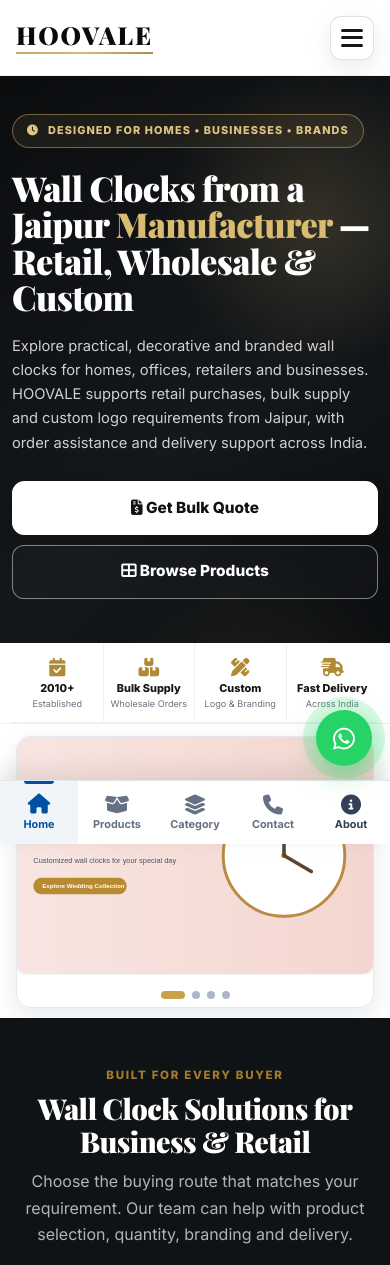
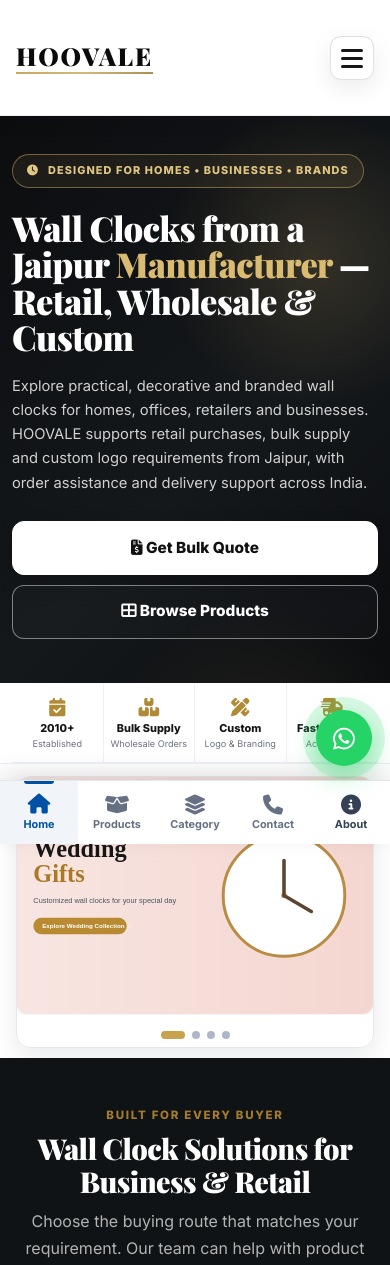
Before and after one commit to bhawanirathore7773/Hoovale, a Django app: page / in a window 390 px wide. Shown: the top 1265 px of the page. Run offline with Django 5.2, Linux system fonts and the light colour scheme; data comes from the database, SQL or seed files in the repository; data that the repository does not hold is empty; parts of the project's set-up code (start-up, migrations or seed data) failed here and were passed over; some libraries are stand-ins or nearby versions.

Commit message:
Match mobile header height with bottom navigation

```diff
--- a/hoovale_project/static/css/premium_theme.css
+++ b/hoovale_project/static/css/premium_theme.css
@@ -3500,3 +3500,51 @@
         max-height: 64px !important;
     }
 }
+
+/* ============================================================
+   MOBILE HEADER / BOTTOM NAV HEIGHT MATCH
+   Keep the top mobile header visually equal to the fixed
+   bottom navigation area. Do not change desktop header.
+   ============================================================ */
+@media (max-width: 991px) {
+    .navbar.hv-navbar {
+        height: 116px !important;
+        min-height: 116px !important;
+        max-height: 116px !important;
+        padding: 0 !important;
+        box-sizing: border-box !important;
+    }
+
+    .navbar.hv-navbar > .container,
+    .navbar.hv-navbar > .container-fluid,
+    .navbar.hv-navbar > .container-lg {
+        height: 100% !important;
+        min-height: 116px !important;
+        display: flex !important;
+        align-items: center !important;
+        box-sizing: border-box !important;
+    }
+
+    main {
+        padding-top: 116px !important;
+    }
+}
+
+@media (max-width: 480px) {
+    .navbar.hv-navbar {
+        height: 116px !important;
+        min-height: 116px !important;
+        max-height: 116px !important;
+    }
+
+    .navbar.hv-navbar > .container,
+    .navbar.hv-navbar > .container-fluid,
+    .navbar.hv-navbar > .container-lg {
+        height: 116px !important;
+        min-height: 116px !important;
+    }
+
+    main {
+        padding-top: 116px !important;
+    }
+}
```
